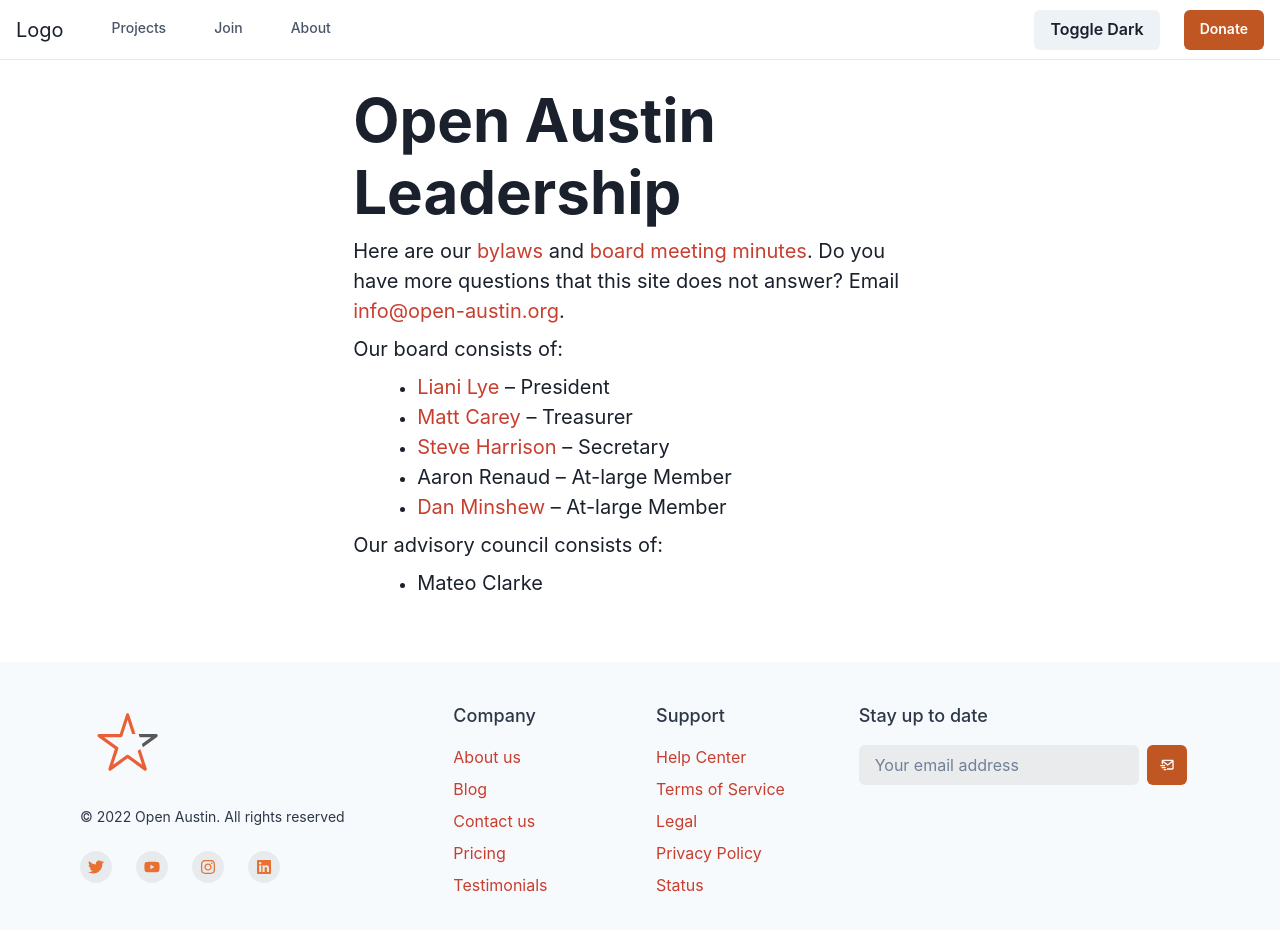
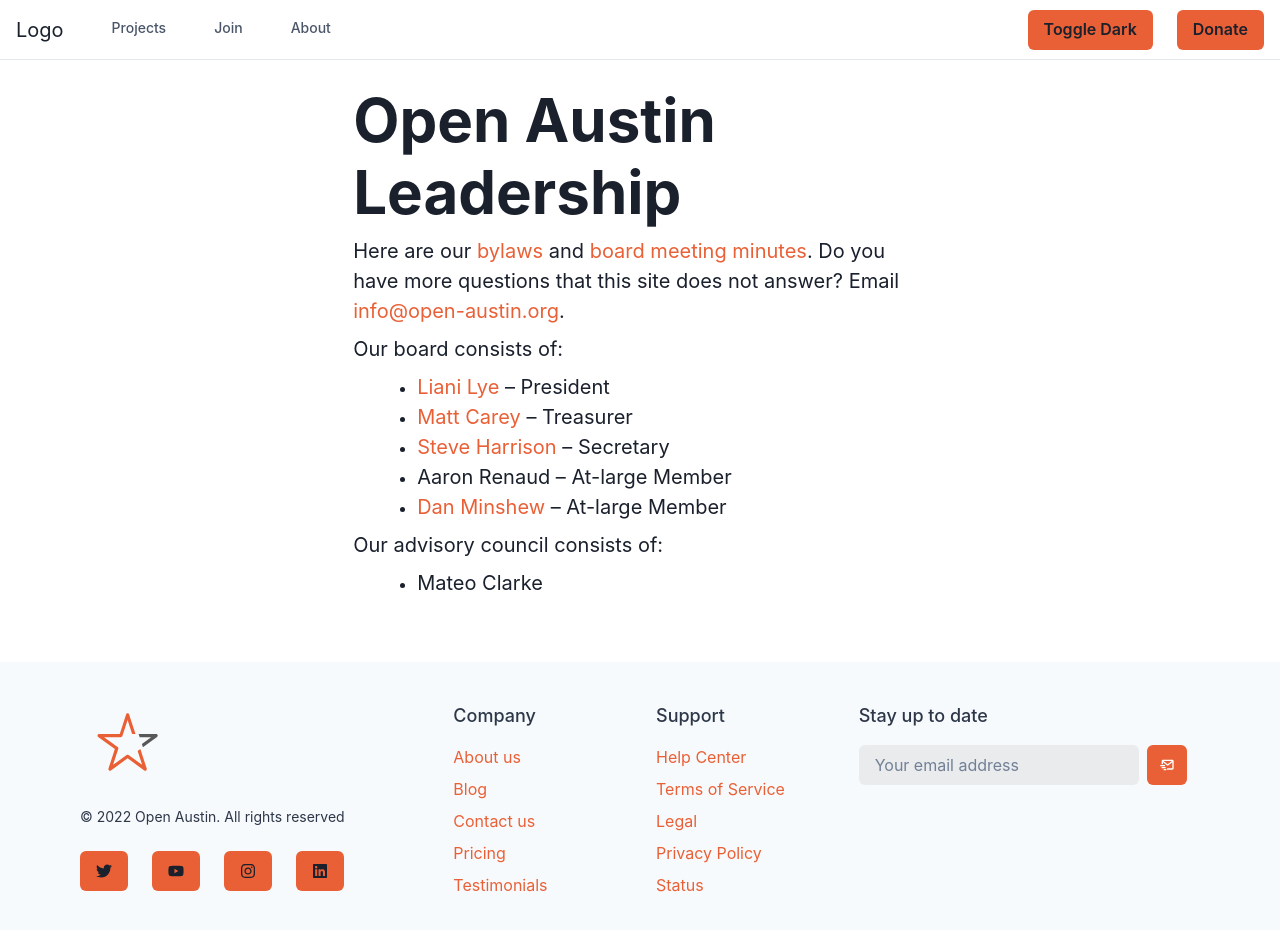
Before and after one commit to open-austin/website-v2, a Next.js app: page /meet-the-team in a window 1280 px wide. Shown: the top 930 px of the page. Built offline with nearby package versions, Linux system fonts and the light colour scheme.

Commit message:
Added button wrapper. Replaced textStyles with layerStyles as per documentation.

```diff
--- /dev/null
+++ b/components/button.tsx
@@ -0,0 +1,18 @@
+import { Button as ChakraButton, useColorModeValue } from '@chakra-ui/react'
+import { ReactNode } from 'react'
+
+export type ButtonProps = {
+  children: ReactNode
+}
+
+export const Button = ({ children }: ButtonProps) => (
+  <ChakraButton
+    bg={useColorModeValue('#EA6036', '#F2884B')}
+    transition={'background 0.3s ease'}
+    _hover={{
+      bg: useColorModeValue('#C83E2F', '#FFFFFF'),
+    }}
+  >
+    {children}
+  </ChakraButton>
+)
--- a/components/darkModeSwitch.tsx
+++ b/components/darkModeSwitch.tsx
@@ -1,4 +1,5 @@
-import { Button, useColorMode } from '@chakra-ui/react'
+import { useColorMode } from '@chakra-ui/react'
+import { Button } from './button'
 
 export default function DarkModeSwitch() {
   const { colorMode, toggleColorMode } = useColorMode()
--- a/components/donateButton.tsx
+++ b/components/donateButton.tsx
@@ -1,19 +1,8 @@
-import { Button } from '@chakra-ui/react'
+import { Button } from './button'
 
 export default function DonateButton() {
   return (
-    <Button
-      as={'a'}
-      display={{ base: 'none', md: 'inline-flex' }}
-      fontSize={'sm'}
-      fontWeight={600}
-      color={'white'}
-      bg={'orange.600'}
-      href={'#'}
-      _hover={{
-        bg: 'orange.400',
-      }}
-    >
+    <Button as={'a'} display={{ base: 'none', md: 'inline-flex' }} href={'#'}>
       Donate
     </Button>
   )
--- a/components/footer.tsx
+++ b/components/footer.tsx
@@ -1,6 +1,5 @@
 import {
   Box,
-  chakra,
   Container,
   SimpleGrid,
   Stack,
@@ -14,6 +13,7 @@
 import { FaInstagram, FaLinkedin, FaTwitter, FaYoutube } from 'react-icons/fa'
 import { BiMailSend } from 'react-icons/bi'
 import { Link } from './link'
+import { Button } from './button'
 import Logo from './logo'
 
 const SocialButton = ({
@@ -26,26 +26,10 @@
   href: string
 }) => {
   return (
-    <chakra.button
-      bg={useColorModeValue('blackAlpha.100', 'whiteAlpha.100')}
-      rounded={'full'}
-      w={8}
-      h={8}
-      cursor={'pointer'}
-      as={'a'}
-      href={href}
-      display={'inline-flex'}
-      alignItems={'center'}
-      justifyContent={'center'}
-      transition={'background 0.3s ease'}
-      _hover={{
-        bg: useColorModeValue('blackAlpha.200', 'whiteAlpha.200'),
-      }}
-      color="#e77131"
-    >
+    <Button as={'a'} href={href}>
       <VisuallyHidden>{label}</VisuallyHidden>
       {children}
-    </chakra.button>
+    </Button>
   )
 }
 
@@ -130,10 +114,10 @@
                 }}
               />
               <IconButton
-                bg={useColorModeValue('orange.600', 'orange.400')}
+                bg={useColorModeValue('#EA6036', '#F2884B')}
                 color={useColorModeValue('white', 'gray.800')}
                 _hover={{
-                  bg: 'orange.500',
+                  bg: useColorModeValue('#C83E2F', '#FFFFFF'),
                 }}
                 aria-label="Subscribe"
                 icon={<BiMailSend />}
--- a/components/header.tsx
+++ b/components/header.tsx
@@ -3,7 +3,6 @@
   Flex,
   Text,
   IconButton,
-  Button,
   Stack,
   Collapse,
   Icon,
@@ -190,7 +189,7 @@
   const { isOpen, onToggle } = useDisclosure()
 
   return (
-    <Stack spacing={4} onClick={children && onToggle}>
+    <Stack layerStyle="ns" onClick={children && onToggle}>
       <Flex
         py={2}
         as={Link}
@@ -201,12 +200,7 @@
           textDecoration: 'none',
         }}
       >
-        <Text
-          fontWeight={600}
-          color={useColorModeValue('gray.600', 'gray.200')}
-        >
-          {label}
-        </Text>
+        <Text>{label}</Text>
         {children && (
           <Icon
             as={ChevronDownIcon}
@@ -245,26 +239,6 @@
   children?: Array<NavItem>
   href?: string
 }
-
-// Home
-// Projects
-//   Portfolio
-//   How to get involved
-// Join
-//   Onboarding
-//   Submit a project idea
-//   List of upcoming events
-// Events
-//   List of upcoming events
-//   FAQ
-//   CoC link
-// About
-//   Board & Team
-//   Mission Statement
-//   Wins
-//   Community partners
-//   CoC
-// Donate
 
 const NAV_ITEMS: ReadonlyArray<NavItem> = [
   {
--- a/components/link.tsx
+++ b/components/link.tsx
@@ -4,11 +4,11 @@
 
 import NextLink from 'next/link'
 import { Link as ChakraLink } from '@chakra-ui/react'
-import { ReactElement } from 'react'
+import { ReactNode } from 'react'
 
 export type LinkProps = {
   href: string
-  children: ReactElement | string
+  children: ReactNode | string
   isExternal: boolean | null
 }
 
--- a/lib/theme.ts
+++ b/lib/theme.ts
@@ -12,6 +12,7 @@
  */
 
 import {
+  useColorModeValue,
   ComponentStyleConfig,
   extendTheme,
   type ThemeConfig,
@@ -74,18 +75,29 @@
 const components = {
   Link: {
     baseStyle: {
-      color: colors.brand['orangeDark'],
+      color: colors.brand['orange'],
+    },
+  },
+  Button: {
+    baseStyle: {
+      fontSize: fontSizes['sm'],
+      fontWeight: 600,
+      color: 'white',
     },
   },
   SocialButton: {
-    baseStyle: {
-      color: '#e77131',
-    },
+    w:8,
+    h:8,
+    rounded:'full',
+    cursor:'crosshair',
+    display: 'inline-flex',
+    alignItems: 'center',
+    justifyContent: 'center',
   },
   Stack: {
     baseStyle: {
       spacing: 4,
-      direction: "column"
+      direction: "column",
     }
   },
   Heading: {
@@ -109,10 +121,10 @@
     baseStyle: {
       fontSize: fontSizes['xl']
     }
-  },
+  }
 }
 
-const textStyles = {
+const layerStyles = {
   "list": {
     pl: 12
   },
@@ -125,7 +137,11 @@
   },
   "container-wide": {
     maxW: "7xl"
-  }
+  },
+  "ns": {
+    spacing: 4
+  },
+
 }
 
 /**
@@ -138,5 +154,5 @@
 export const theme = extendTheme({
   config,
   components,
-  textStyles
+  layerStyles,
 })
--- a/pages/code-of-conduct.tsx
+++ b/pages/code-of-conduct.tsx
@@ -13,7 +13,7 @@
 
 export default function CodeOfConduct() {
   return (
-    <Container textStyle="container-med">
+    <Container layerStyle="container-med">
       <Stack>
         <Center>
           <Heading variant="title">Code of Conduct</Heading>
@@ -26,7 +26,7 @@
           positive, nurturing experience for all.
         </Text>
         <Text>We expect participants at our events and activities to:</Text>
-        <OrderedList textStyle="list">
+        <OrderedList layerStyle="list">
           <ListItem>
             Keep a safe and respectful environment for all other participants.
           </ListItem>
@@ -166,7 +166,7 @@
           <Text fontSize={'lg'} pb={4}>
             Deep thanks to:
           </Text>
-          <UnorderedList textStyle="list">
+          <UnorderedList layerStyle="list">
             <ListItem>
               The Ohio LinuxFest anti-harassment policy, written by Esther
               Filderman and Beth Lynn Eicher
--- a/pages/collaborate-with-us.tsx
+++ b/pages/collaborate-with-us.tsx
@@ -15,7 +15,7 @@
 
 const Collaborate = () => {
   return (
-    <Container textStyle="container-med">
+    <Container layerStyle="container-med">
       <Stack>
         <Center>
           <Heading as="h1" variant="title">
@@ -116,7 +116,7 @@
         >
           Loading…
         </iframe>
-        <Box textStyle={'credits-box'}>
+        <Box layerStyle={'credits-box'}>
           <Heading variant="credits">Credits</Heading>
           <Text>
             This information is based on&nbsp;
--- a/pages/meet-the-team.tsx
+++ b/pages/meet-the-team.tsx
@@ -43,7 +43,7 @@
         </Text>
         <Box pb={8} mb={8}>
           <Text mb={2}>Our board consists of:</Text>
-          <UnorderedList textStyle={'list'}>
+          <UnorderedList layerStyle={'list'}>
             <ListItem>
               <Link href="http://lianilychee.github.io/" isExternal>
                 Liani Lye
@@ -76,7 +76,7 @@
           <Text mb={2} mt={2}>
             Our advisory council consists of:
           </Text>
-          <UnorderedList textStyle={'list'}>
+          <UnorderedList layerStyle={'list'}>
             <ListItem>Mateo Clarke</ListItem>
           </UnorderedList>
         </Box>
```
